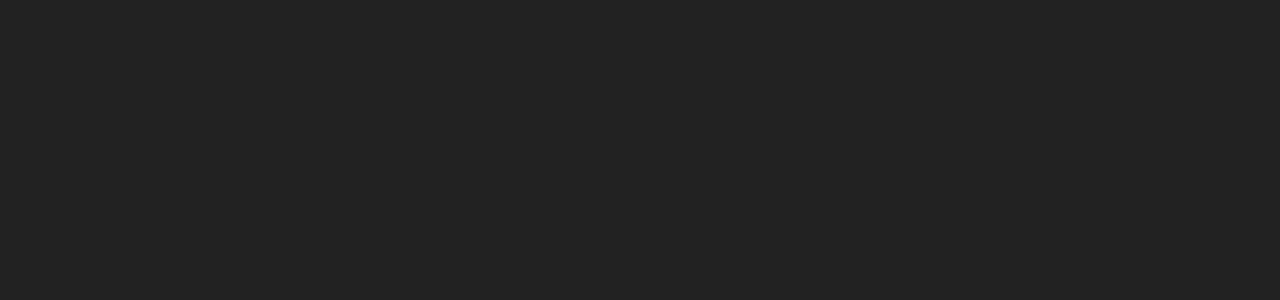
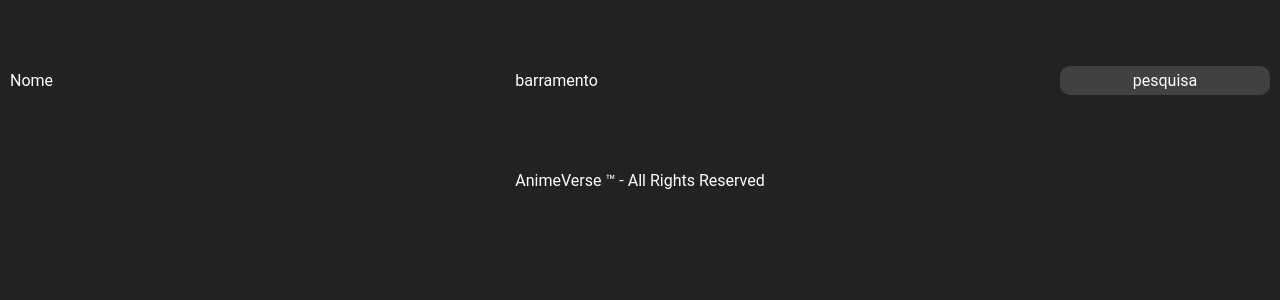
Before and after one commit to XabulaUwU/AnimeVerse, a React (Create React App) app: page /anime/1 in a window 1280 px wide. Before the commit this address had no page. Shown: the top 300 px of the page. Built offline with nearby package versions, Linux system fonts and the light colour scheme.

Commit message:
Created the anime info route

```diff
--- a/src/App.tsx
+++ b/src/App.tsx
@@ -2,11 +2,13 @@
 import "./app.scss";
 import Home from "./layouts/home/home";
 import Watch from "./layouts/watch/watch";
+import AnimeInfo from "./layouts/anime/animeInfo";
 function App() {
   return (
     <Routes>
       <Route path="/" element={<Home />} />
       <Route path="watch" element={<Watch />} />
+      <Route path="anime/:id" element={<AnimeInfo />} />
     </Routes>
   );
 }
--- /dev/null
+++ b/src/layouts/anime/animeInfo.tsx
@@ -0,0 +1,13 @@
+import { Footer } from "../../components/footer";
+import { Header } from "../../components/header";
+
+function AnimeInfo() {
+  return (
+    <>
+      <Header />
+      <Footer />
+    </>
+  );
+}
+
+export default AnimeInfo;
```
